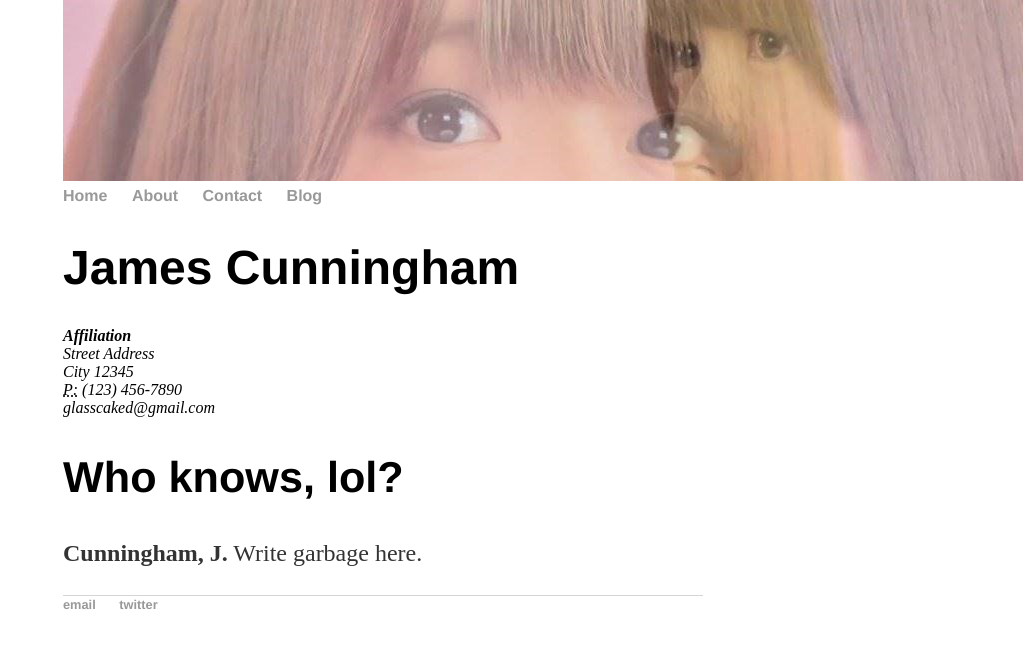
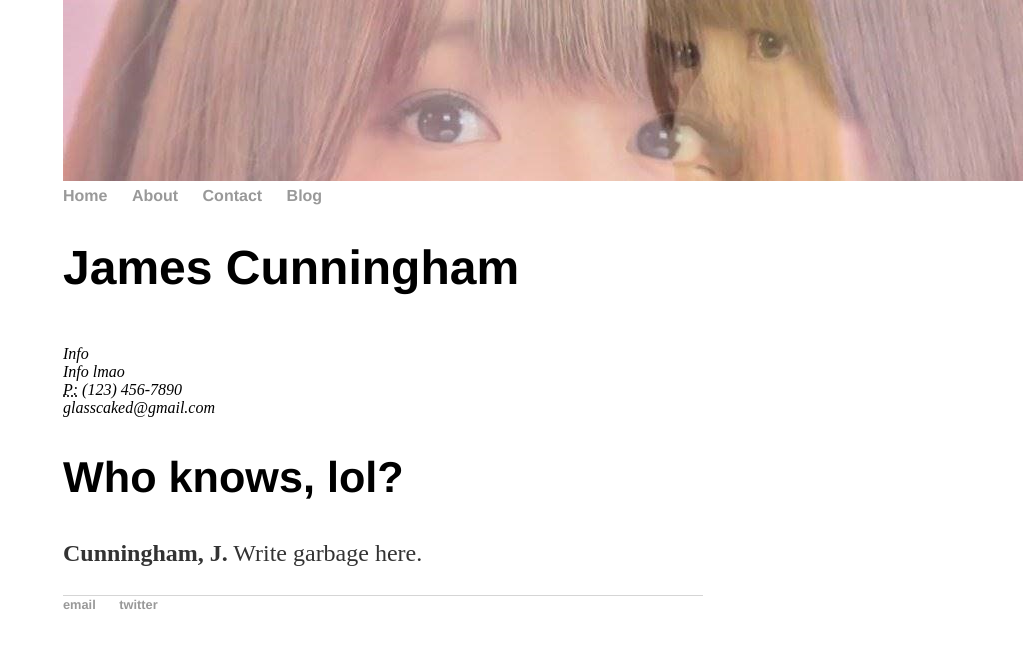
Before and after one commit to glasscaked/strip, a Jekyll site: the page built from contact/index.html, in a window 1280 px wide. Shown: the top 648 px of the page, without its empty margins (257-1280 px from the left). Built offline with Jekyll 4.4.1, drawn with Linux system fonts in a browser that asks for light colours.

Commit message:
Update index.html

```diff
--- a/contact/index.html
+++ b/contact/index.html
@@ -6,9 +6,9 @@ title: Contact
 	<div class="Contact">
 					<h1>James Cunningham</h1>
 					<address>
-					<strong>Affiliation</strong><br>
-					Street Address<br>
-					City 12345<br>
+					<strong></strong><br>
+					Info<br>
+					Info lmao<br>
 					<abbr title="phone">P:</abbr> (123) 456-7890<br>
 					<span class="obfuscate">glasscaked@gmail.com</span>
 					</address>
```
